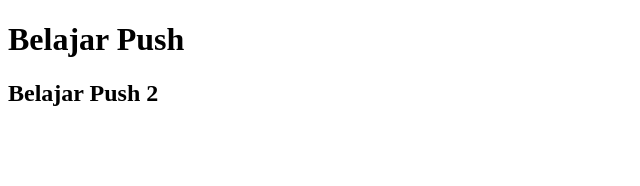
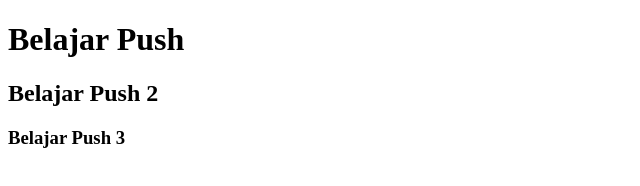
Before and after one commit to harwendareyhan/belajar-cuy, a plain HTML site: page header.html in a window 1280 px wide. Shown: the whole page, without its empty margins (0-640 px from the left). Drawn offline with Linux system fonts and the light colour scheme.

Commit message:
Tambah h3

```diff
--- a/header.html
+++ b/header.html
@@ -7,5 +7,6 @@
   <body>
     <h1>Belajar Push</h1>
     <h2>Belajar Push 2</h2>
+    <h3>Belajar Push 3</h3>
   </body>
 </html>
```
